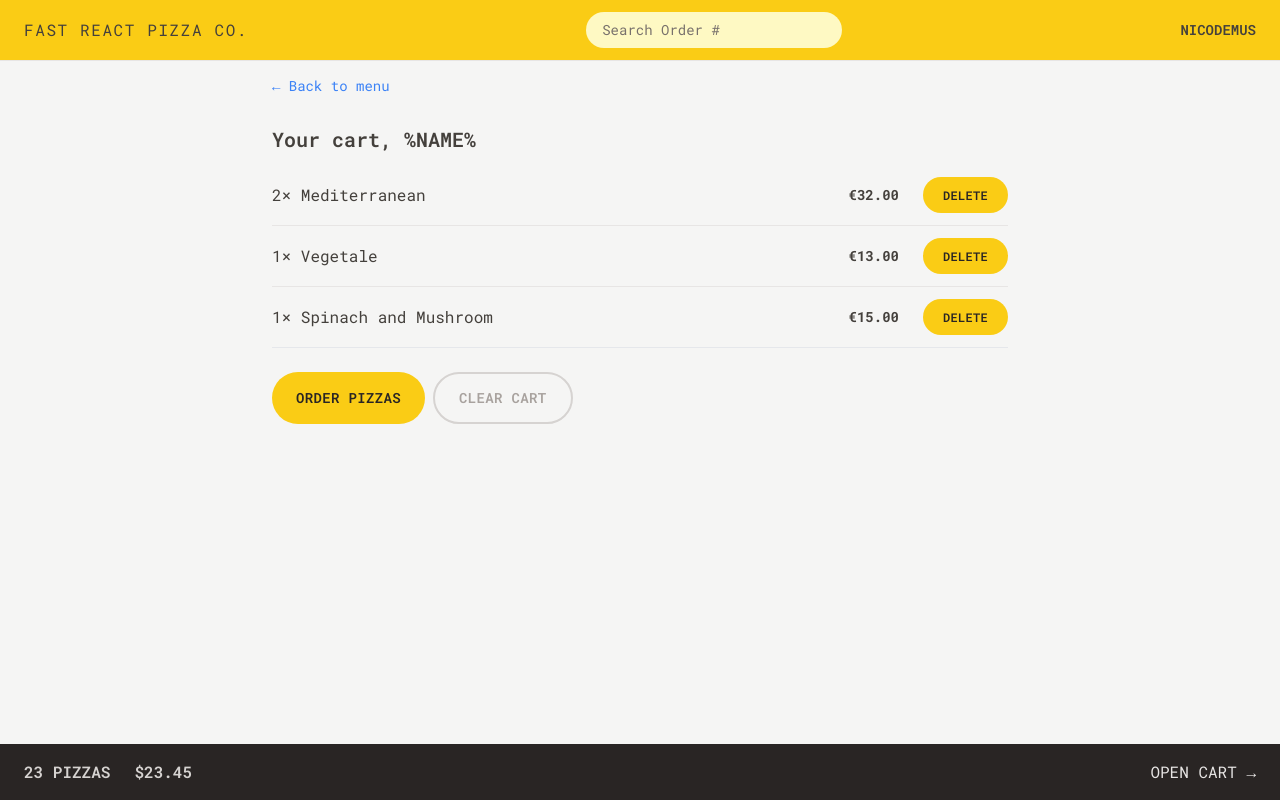
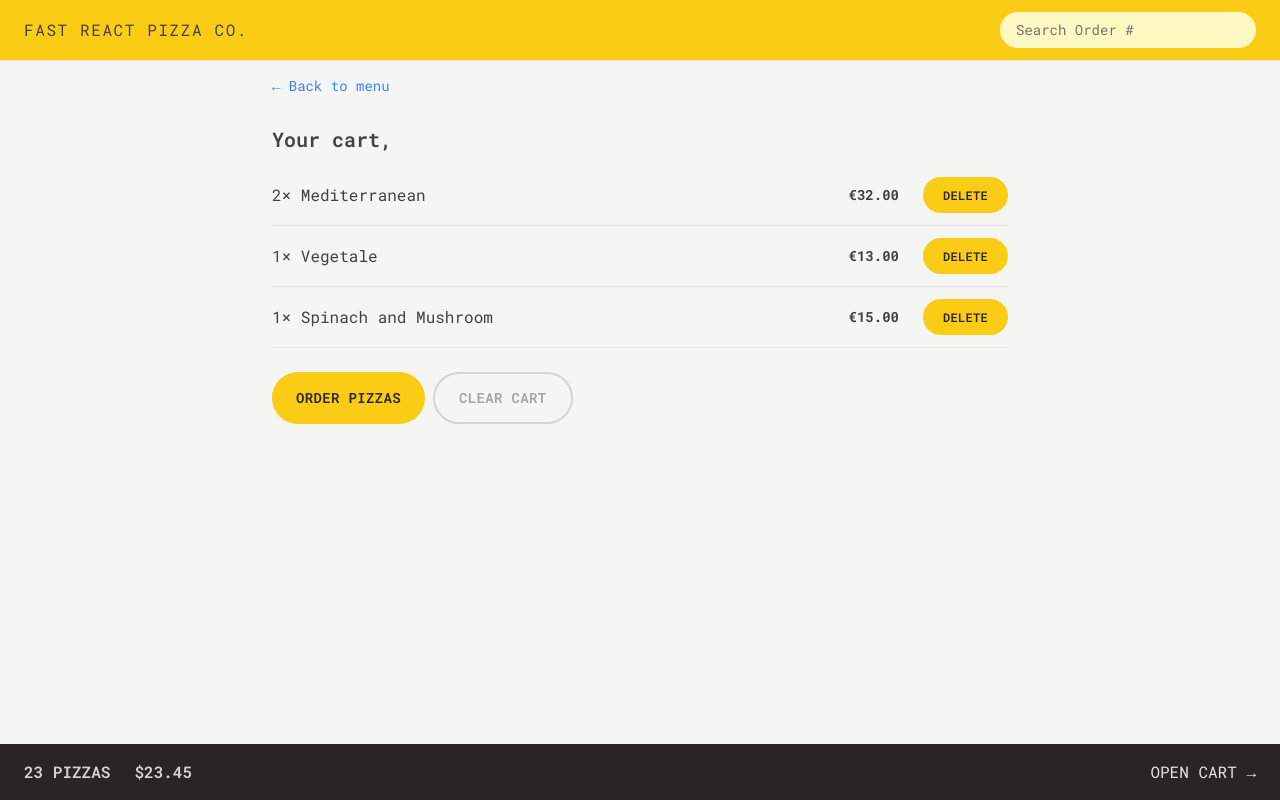
Before and after one commit to Nick-Salifu/Fast-React_pizza, a React (Vite) app: page /cart in a window 1280 px wide. Built offline with nearby package versions, Linux system fonts and the light colour scheme.

Commit message:
implementing the username using redux

```diff
--- a/src/features/cart/Cart.jsx
+++ b/src/features/cart/Cart.jsx
@@ -2,6 +2,7 @@
 import LinkButton from '../../ui/LinkButton';
 import Button from '../../ui/Button';
 import CartItem from './CartItem';
+import { useSelector } from 'react-redux';
 
 const fakeCart = [
   {
@@ -28,13 +29,15 @@
 ];
 
 function Cart() {
+  const username = useSelector(state => state.user.username);
+
   const cart = fakeCart;
 
   return (
     <div className='px-4 py-3'>
       <LinkButton to="/menu">&larr; Back to menu</LinkButton>
 
-      <h2 className='text-xl font-semibold mt-7'>Your cart, %NAME%</h2>
+      <h2 className='text-xl font-semibold mt-7'>Your cart, {username}</h2>
 
       <ul className='mt-3 border-b divide-y divide-stone-200'>
         {cart.map(item => <CartItem item={item} key={item.key} />)}
--- a/src/features/order/CreateOrder.jsx
+++ b/src/features/order/CreateOrder.jsx
@@ -2,6 +2,7 @@
 import { Form, redirect, useActionData, useNavigation } from "react-router-dom";
 import { createOrder } from "../../services/apiRestaurant";
 import Button from "../../ui/Button";
+import { useSelector } from "react-redux";
 
 // https://uibakery.io/regex-library/phone-number
 const isValidPhone = (str) =>
@@ -34,6 +35,8 @@
 ];
 
 function CreateOrder() {
+  const username = useSelector(state => state.user.username);
+
   const navigation = useNavigation();
   const isSubmitting = navigation.state === 'submitting';
 
@@ -49,7 +52,7 @@
       <Form method="POST">
         <div className="flex flex-col gap-2 mb-5 sm:items-center sm:flex-row">
           <label className="sm:basis-40">First Name</label>
-          <input type="text" name="customer" required className="input grow" />
+          <input type="text" name="customer" defaultValue={username} required className="input grow" />
         </div>
 
         <div className="flex flex-col gap-2 mb-5 sm:items-center sm:flex-row">
--- a/src/features/user/CreateUser.jsx
+++ b/src/features/user/CreateUser.jsx
@@ -1,11 +1,20 @@
 import { useState } from 'react';
 import Button from '../../ui/Button';
+import { useDispatch } from 'react-redux';
+import { updateName } from './userSlice';
+import { useNavigate } from 'react-router-dom';
 
 function CreateUser() {
   const [username, setUsername] = useState('');
+  const dispatch = useDispatch();
+  const navigate = useNavigate();
 
   function handleSubmit(e) {
     e.preventDefault();
+
+    if (!username) return;
+    dispatch(updateName(username));
+    navigate('/menu');
   }
 
   return (
--- a/src/features/user/Username.jsx
+++ b/src/features/user/Username.jsx
@@ -2,6 +2,8 @@
 
 function Username() {
     const username = useSelector((state) => state.user.username);
+
+    if (!username) return null;
 
     return (
         <div className="hidden text-sm font-semibold md:block">
--- a/src/features/user/userSlice.js
+++ b/src/features/user/userSlice.js
@@ -24,7 +24,7 @@
 
 
 const initialState = {
-  username: 'Nicodemus',
+  username: '',
 };
 
 const userSlice = createSlice({
--- a/src/ui/Home.jsx
+++ b/src/ui/Home.jsx
@@ -1,15 +1,19 @@
+import { useSelector } from "react-redux";
 import CreateUser from "../features/user/CreateUser";
+import Button from "./Button";
 
 function Home() {
+  const username = useSelector(state => state.user.username);
+
   return (
     <div className="my-10 text-center">
-      <h1 className="font-semibold text-xl mb-8">
+      <h1 className="mb-8 text-xl font-semibold">
         The best pizza.
         <br />
         <span className="text-yellow-500">Straight out of the oven, straight to you.</span>
       </h1>
 
-      <CreateUser />
+      {username === '' ? <CreateUser /> : <Button type='primary' to='/menu'>Continue ordering, {username}</Button> }
     </div>
   );
 }
```
